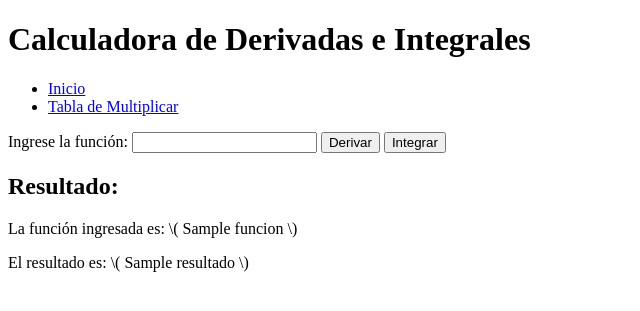
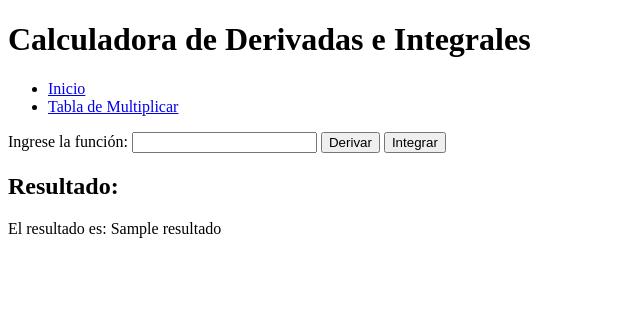
Before and after one commit to hansuribe/flask-app, a Flask app: template api/templates/index.html in a window 1280 px wide. Shown: the top 311 px of the page, without its empty margins (0-640 px from the left). Run offline with Flask 3, Linux system fonts and the light colour scheme; the template is opened without the code that fills it: most values are stand-ins (such as "Sample title", 1, 10 or a date in 2020).

Commit message:
first commit

```diff
--- a/api/templates/index.html
+++ b/api/templates/index.html
@@ -23,8 +23,8 @@
     {% if resultado %}
         <div class="resultado">
             <h2>Resultado:</h2>
-            <p>La función ingresada es: \( {{ funcion }} \)</p>
-            <p>El resultado es: \( {{ resultado }} \)</p>
+            <!-- <p>La función ingresada es: \( {{ funcion }} \)</p> -->
+            <p>El resultado es: {{ resultado }} </p>
         </div>
     {% endif %}
 
```
